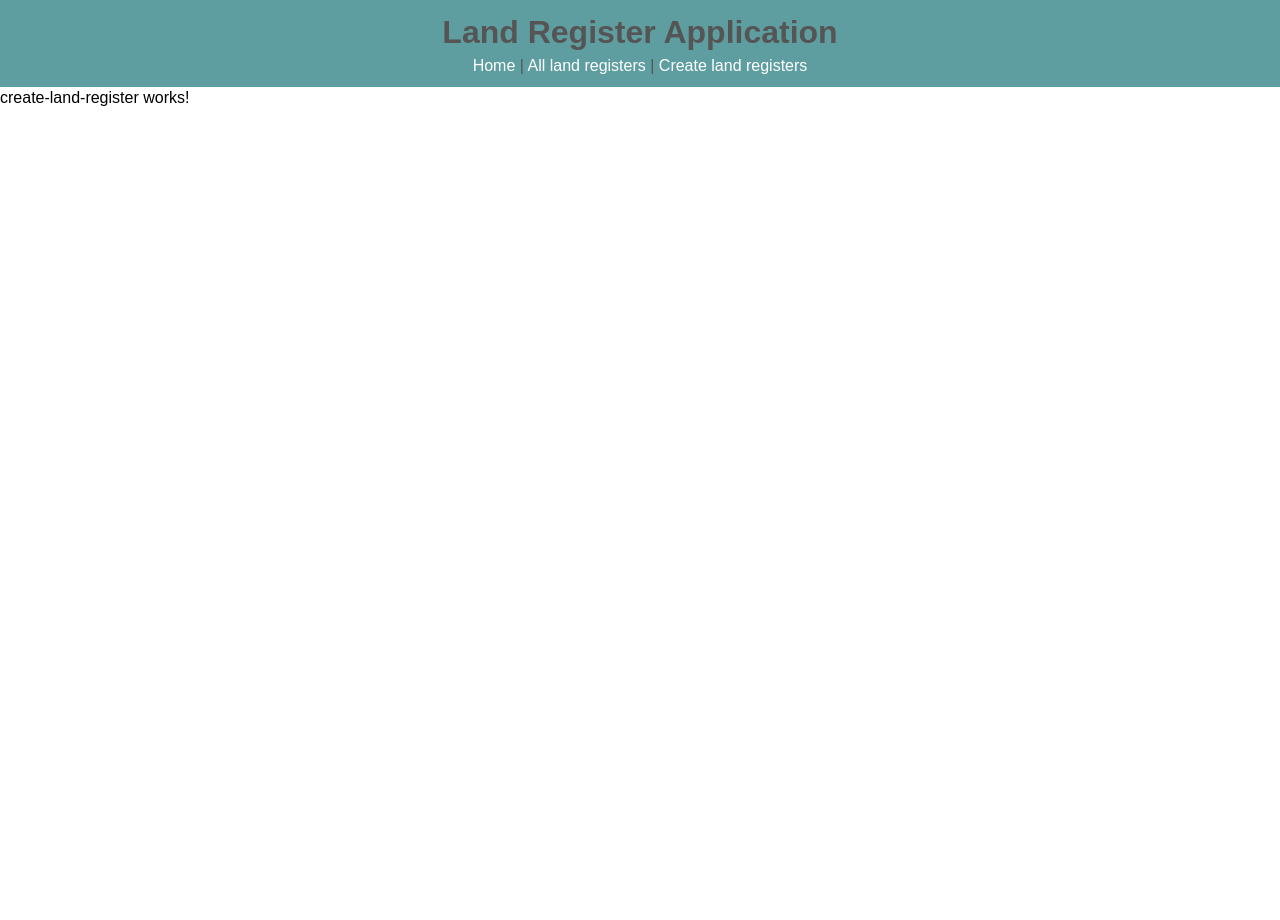
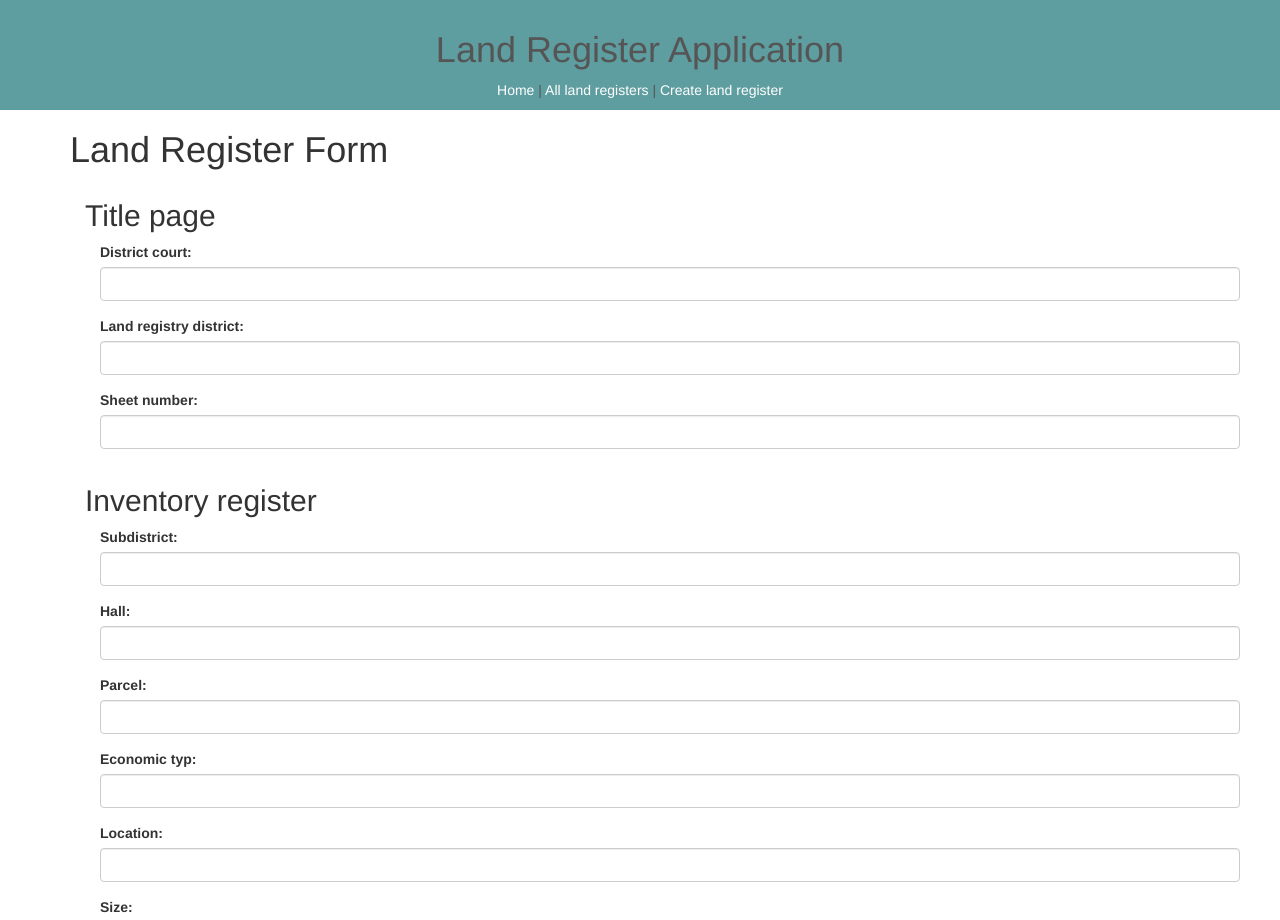
Before and after one commit to MaykAkifovski/landregister-fe-application, an Angular app: page /createLandRegister in a window 1280 px wide. Shown: the top 920 px of the page. Before the commit the page ends 800 px from the top, so only its background shows below. Built offline with nearby package versions, Linux system fonts and the light colour scheme.

Commit message:
createLandRegister implemented

```diff
--- a/src/app/components/create-land-register/create-land-register.component.html
+++ b/src/app/components/create-land-register/create-land-register.component.html
@@ -1,3 +1,185 @@
-<p>
-  create-land-register works!
-</p>
+<div class="container">
+
+  <h1>Land Register Form</h1>
+
+  <form>
+    <div class="container">
+      <h2>Title page</h2>
+      <div class="container">
+        <div class="form-group">
+          <label for="districtCourt">District court: </label>
+          <input type="text" class="form-control" id="districtCourt" required
+                 [(ngModel)]="landRegister.titlePage.districtCourt" name="districtCourt">
+        </div>
+        <div class="form-group">
+          <label for="landRegistryDistrict">Land registry district: </label>
+          <input type="text" class="form-control" id="landRegistryDistrict" required
+                 [(ngModel)]="landRegister.titlePage.landRegistryDistrict" name="landRegistryDistrict">
+        </div>
+        <div class="form-group">
+          <label for="sheetNumber">Sheet number: </label>
+          <input type="text" class="form-control" id="sheetNumber" required
+                 [(ngModel)]="landRegister.titlePage.sheetNumber" name="sheetNumber">
+        </div>
+      </div>
+    </div>
+
+    <div class="container">
+      <h2>Inventory register</h2>
+      <div class="container">
+        <div class="form-group">
+          <label for="subdistrict">Subdistrict: </label>
+          <input type="text" class="form-control" id="subdistrict" required
+                 [(ngModel)]="landRegister.inventoryRegister.subdistrict" name="subdistrict">
+        </div>
+        <div class="form-group">
+          <label for="hall">Hall: </label>
+          <input type="text" class="form-control" id="hall" required
+                 [(ngModel)]="landRegister.inventoryRegister.hall" name="hall">
+        </div>
+        <div class="form-group">
+          <label for="parcel">Parcel: </label>
+          <input type="text" class="form-control" id="parcel" required
+                 [(ngModel)]="landRegister.inventoryRegister.parcel" name="parcel">
+        </div>
+        <div class="form-group">
+          <label for="economicType">Economic typ: </label>
+          <input type="text" class="form-control" id="economicType" required
+                 [(ngModel)]="landRegister.inventoryRegister.economicType" name="economicType">
+        </div>
+        <div class="form-group">
+          <label for="location">Location: </label>
+          <input type="text" class="form-control" id="location" required
+                 [(ngModel)]="landRegister.inventoryRegister.location" name="location">
+        </div>
+        <div class="form-group">
+          <label for="size">Size: </label>
+          <input type="text" class="form-control" id="size" required
+                 [(ngModel)]="landRegister.inventoryRegister.size" name="size">
+        </div>
+      </div>
+    </div>
+
+    <div class="container">
+      <h2>Owners</h2>
+
+      <div class="container">
+        <h3>Owner 1</h3>
+        <div class="container">
+          <div class="form-group">
+            <label for="identityNumber_1">Identity number: </label>
+            <input type="text" class="form-control" id="identityNumber_1" required
+                   [(ngModel)]="landRegister.owners[0].identityNumber" name="identityNumber_1">
+          </div>
+          <div class="form-group">
+            <label for="title_1">Title: </label>
+            <input type="text" class="form-control" id="title_1" required
+                   [(ngModel)]="landRegister.owners[0].title" name="title_1">
+          </div>
+          <div class="form-group">
+            <label for="firstname_1">Firstname: </label>
+            <input type="text" class="form-control" id="firstname_1" required
+                   [(ngModel)]="landRegister.owners[0].firstname" name="firstname_1">
+          </div>
+          <div class="form-group">
+            <label for="lastname_1">Lastname: </label>
+            <input type="text" class="form-control" id="lastname_1" required
+                   [(ngModel)]="landRegister.owners[0].lastname" name="lastname_1">
+          </div>
+          <div class="form-group">
+            <label for="dateOfBirth_1">Date of birth: </label>
+            <input type="text" class="form-control" id="dateOfBirth_1" required
+                   [(ngModel)]="landRegister.owners[0].dateOfBirth" name="dateOfBirth_1">
+          </div>
+          <div class="form-group">
+            <label for="postcode_1">Postcode: </label>
+            <input type="text" class="form-control" id="postcode_1" required
+                   [(ngModel)]="landRegister.owners[0].postcode" name="postcode_1">
+          </div>
+          <div class="form-group">
+            <label for="city_1">City: </label>
+            <input type="text" class="form-control" id="city_1" required
+                   [(ngModel)]="landRegister.owners[0].city" name="city_1">
+          </div>
+          <div class="form-group">
+            <label for="street_1">Street: </label>
+            <input type="text" class="form-control" id="street_1" required
+                   [(ngModel)]="landRegister.owners[0].street" name="street_1">
+          </div>
+          <div class="form-group">
+            <label for="streetnumber_1">Streetnumber: </label>
+            <input type="text" class="form-control" id="streetnumber_1" required
+                   [(ngModel)]="landRegister.owners[0].streetnumber" name="streetnumber_1">
+          </div>
+        </div>
+      </div>
+
+      <div class="container">
+        <h3>Owner 2</h3>
+        <div class="container">
+          <div class="form-group">
+            <label for="identityNumber_2">Identity number: </label>
+            <input type="text" class="form-control" id="identityNumber_2" required
+                   [(ngModel)]="landRegister.owners[1].identityNumber" name="identityNumber_2">
+          </div>
+          <div class="form-group">
+            <label for="title_2">Title: </label>
+            <input type="text" class="form-control" id="title_2" required
+                   [(ngModel)]="landRegister.owners[1].title" name="title_2">
+          </div>
+          <div class="form-group">
+            <label for="firstname_2">Firstname: </label>
+            <input type="text" class="form-control" id="firstname_2" required
+                   [(ngModel)]="landRegister.owners[1].firstname" name="firstname_2">
+          </div>
+          <div class="form-group">
+            <label for="lastname_2">Lastname: </label>
+            <input type="text" class="form-control" id="lastname_2" required
+                   [(ngModel)]="landRegister.owners[1].lastname" name="lastname_2">
+          </div>
+          <div class="form-group">
+            <label for="dateOfBirth_2">Date of birth: </label>
+            <input type="text" class="form-control" id="dateOfBirth_2" required
+                   [(ngModel)]="landRegister.owners[1].dateOfBirth" name="dateOfBirth_2">
+          </div>
+          <div class="form-group">
+            <label for="postcode_2">Postcode: </label>
+            <input type="text" class="form-control" id="postcode_2" required
+                   [(ngModel)]="landRegister.owners[1].postcode" name="postcode_2">
+          </div>
+          <div class="form-group">
+            <label for="city_2">City: </label>
+            <input type="text" class="form-control" id="city_2" required
+                   [(ngModel)]="landRegister.owners[1].city" name="city_2">
+          </div>
+          <div class="form-group">
+            <label for="street_2">Street: </label>
+            <input type="text" class="form-control" id="street_2" required
+                   [(ngModel)]="landRegister.owners[1].street" name="street_2">
+          </div>
+          <div class="form-group">
+            <label for="streetnumber_2">Streetnumber: </label>
+            <input type="text" class="form-control" id="streetnumber_2" required
+                   [(ngModel)]="landRegister.owners[1].streetnumber" name="streetnumber_2">
+          </div>
+        </div>
+      </div>
+    </div>
+
+    <div class="container">
+      <h3>Reservation note</h3>
+      <div class="container">
+        <div class="form-group">
+          <label for="reservationNote">Reservation note: </label>
+          <input type="checkbox" class="form-control" id="reservationNote" required
+                 [(ngModel)]="landRegister.reservationNote" name="reservationNote">
+        </div>
+      </div>
+    </div>
+
+    <button type="create" class="btn btn-success">Create</button>
+
+  </form>
+
+  <app-land-register-component [landRegister]="landRegister"></app-land-register-component>
+</div>
--- a/src/app/components/create-land-register/create-land-register.component.ts
+++ b/src/app/components/create-land-register/create-land-register.component.ts
@@ -1,4 +1,6 @@
-import { Component, OnInit } from '@angular/core';
+import {Component, OnInit} from '@angular/core';
+// @ts-ignore
+import {LandRegister} from '../../models/LandRegister';
 
 @Component({
   selector: 'app-create-land-register',
@@ -7,7 +9,16 @@ import { Component, OnInit } from '@angular/core';
 })
 export class CreateLandRegisterComponent implements OnInit {
 
-  constructor() { }
+  landRegister: LandRegister = {
+    docType: 'landRegister',
+    titlePage: {},
+    inventoryRegister: {},
+    owners: [{}, {}],
+    reservationNote: ''
+  };
+
+  constructor() {
+  }
 
   ngOnInit() {
   }
--- a/src/app/components/land-register-component/land-register-component.component.css
+++ b/src/app/components/land-register-component/land-register-component.component.css
@@ -1,18 +1,18 @@
-.landRegister {
+.container {
   background: aliceblue;
   padding: 10px;
   border-bottom: 5px #555555 dashed;
 }
 
-.landRegister h2 {
+.h2 {
   padding: 10px;
   border-top: 1px #555555 solid;
 }
 
-.landRegister ul {
+.ul {
   padding-bottom: 15px;
 }
 
-.landRegister ul li {
+.li {
   padding-left: 20px;
 }
--- a/src/app/components/land-register-component/land-register-component.component.html
+++ b/src/app/components/land-register-component/land-register-component.component.html
@@ -1,4 +1,4 @@
-<div class="landRegister">
+<div class="container">
   <h2>Title Page</h2>
   <ul>
     <li><b><u>District court:</u></b> {{landRegister.titlePage.districtCourt}}</li>
--- a/src/app/components/layout/header/header.component.html
+++ b/src/app/components/layout/header/header.component.html
@@ -5,6 +5,6 @@
   <nav>
     <a routerLink="/">Home</a> |
     <a routerLink="/allLandRegisters">All land registers</a> |
-    <a routerLink="/createLandRegister">Create land registers</a>
+    <a routerLink="/createLandRegister">Create land register</a>
   </nav>
 </header>
--- a/src/styles.css
+++ b/src/styles.css
@@ -1,32 +1 @@
-* {
-  box-sizing: border-box;
-  margin: 0;
-  padding: 0;
-}
-
-body {
-  font-family: Arial, Helvetica, sans-serif;
-  line-height: 1.4;
-}
-
-a {
-  color: #333;
-  text-decoration: none;
-}
-
-.container {
-  padding: 0 1rem;
-}
-
-.btn {
-  display: inline-block;
-  border: none;
-  background: #555;
-  color: #fff;
-  padding: 7px 20px;
-  cursor: pointer;
-}
-
-.btn:hover {
-  background: #666;
-}
+@import url('https://unpkg.com/bootstrap@3.3.7/dist/css/bootstrap.min.css');
```
Also changed, not shown: src/app/app.module.ts (+13 -10 lines).
